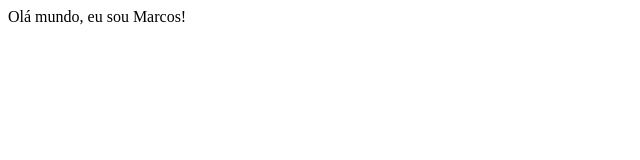
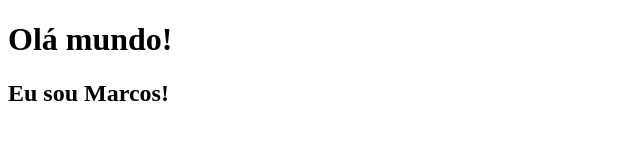
Before and after one commit to mpsacademico/asas, a plain HTML site: page index.html in a window 1280 px wide. Shown: the whole page, without its empty margins (0-640 px from the left). Drawn offline with Linux system fonts and the light colour scheme.

Commit message:
Criação de títulos para as mensagens de teste

```diff
--- a/index.html
+++ b/index.html
@@ -6,7 +6,8 @@
 </head>
 
 <body>
-Olá mundo, eu sou Marcos!
+<h1>Olá mundo!</h1>
+<h2>Eu sou Marcos!</h2>
 </body>
 
 </html>
```
